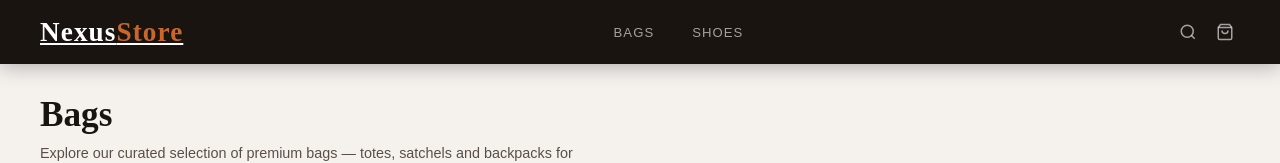
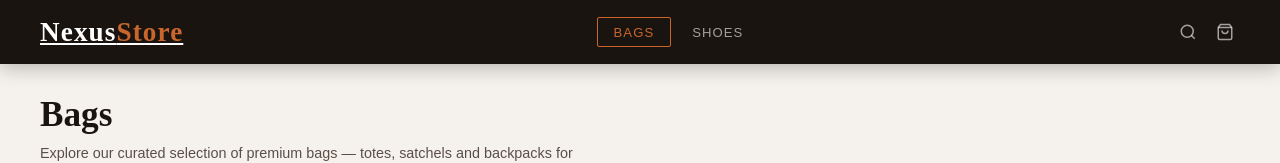
Before and after one commit to Bogomil-Simitchiev/c4-nexus-plp, a React (Vite) app in the folder c4-nexus-plp/: page /bags in a window 1280 px wide. Shown: the top 163 px of the page. Built offline with nearby package versions, Linux system fonts and the light colour scheme.

Commit message:
refactor Header component for better UI

```diff
--- a/c4-nexus-plp/src/components/Header/Header.jsx
+++ b/c4-nexus-plp/src/components/Header/Header.jsx
@@ -1,13 +1,16 @@
 import { useState } from 'react'
-import { Link, useNavigate } from 'react-router-dom'
+import { Link, useNavigate, useLocation } from 'react-router-dom'
 import data from '../../data/data.json'
 import styles from './Header.module.css'
 
 const { categories } = data
 
-export default function Header({ activeCat }) {
+export default function Header() {
   const [menuOpen, setMenuOpen] = useState(false)
   const navigate = useNavigate()
+  const location = useLocation()
+
+  const activeCategory = location.pathname.replace('/', '')
 
   function handleCatClick(catId) {
     navigate(`/${catId}`)
@@ -25,7 +28,7 @@ export default function Header({ activeCat }) {
           {Object.values(categories).map(category => (
             <button
               key={category.id}
-              className={`${styles.navBtn} ${activeCat === category.id ? styles.active : ''}`}
+              className={`${styles.navBtn} ${activeCategory === category.id ? styles.active : ''}`}
               onClick={() => handleCatClick(category.id)}
             >
               {category.label}
@@ -61,7 +64,7 @@ export default function Header({ activeCat }) {
           {Object.values(categories).map(category => (
             <button
               key={category.id}
-              className={`${styles.mobileNavBtn} ${activeCat === category.id ? styles.active : ''}`}
+              className={`${styles.mobileNavBtn} ${activeCategory === category.id ? styles.active : ''}`}
               onClick={() => handleCatClick(category.id)}
             >
               {category.label}
```
